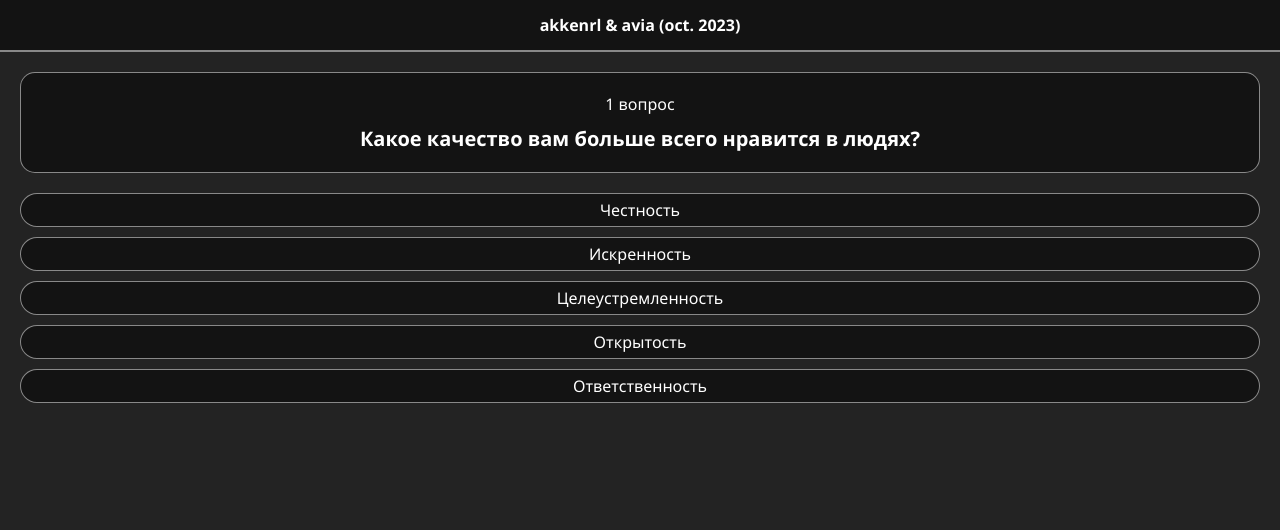
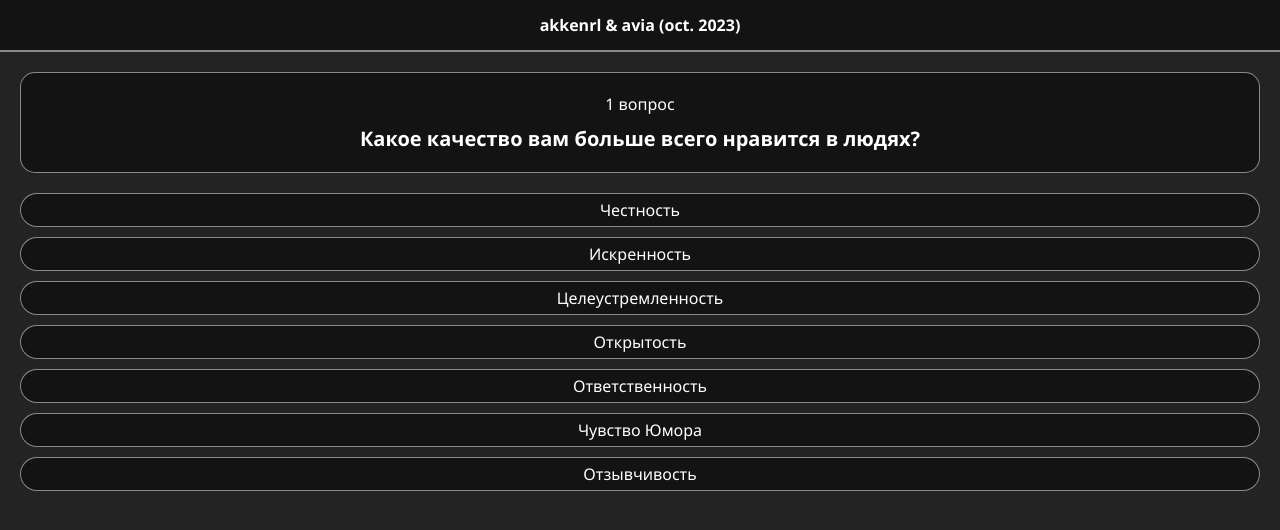
Before and after one commit to kkenrl/avia, a plain HTML site: page index.html in a window 1280 px wide. Drawn offline with Linux system fonts and the light colour scheme.

Commit message:
Add files via upload

```diff
--- a/index.html
+++ b/index.html
@@ -71,15 +71,15 @@
 
             <div class="questNum">0 вопрос</div>
 
-            <div class="questData">КАк тебя зовут?</div>
+            <div class="questData">Мимимамамууууу<br>Падажжите маленька страница грузиться!!!</div>
 
         </div>
 
         <div class="variants">
 
-            <div class="clickBox">11</div>
+            <div class="clickBox">МАУ</div>
 
-            <div class="clickBox">11</div>
+            <div class="clickBox">ГАФ</div>
 
         </div>
 
@@ -94,14 +94,18 @@
                     "Искренность",
                     "Целеустремленность",
                     "Открытость",
-                    "Ответственность"
+                    "Ответственность",
+                    "Чувство Юмора",
+                    "Отзывчивость"
                 ],
                 users:{
-                    "Честность":["Арина Алексеевга", "Диана Юрьевна", "Александра Николаевна", "Олег Михайлович", "Елизавета Владимировна"],
-                    "Искренность":["Анастасия Михайловна", "Иван Дмитриевич", "Юлиана Геннадьевна"],
+                    "Честность":["Арина Алексеевна", "Диана Юрьевна", "Александра Николаевна", "Олег Михайлович", "Елизавета Владимировна"],
+                    "Искренность":["Анастасия Михайловна", "Иван Дмитриевич", "Юлиана Геннадьевна", "Арина Егоровна"],
                     "Целеустремленность":["Александра Викторовна"],
-                    "Открытось":["Виталина Валерьевна"],
-                    "Ответственность":["Ольга Николаевна"]
+                    "Открытось":["Виталина Валерьевна", "Егор Саныч", "Олежка Генадевич"],
+                    "Ответственность":["Ольга Николаевна"],
+                    "Чувство Юмора":["Глеб Валерьевич"],
+                    "Отзывчивость":["Татьяна Витальевна"]
                 }
             },
             {
@@ -119,10 +123,10 @@
                     "Буфет":["Диана Юрьевна"],
                     "Амфитеатр":["Анастасия Михайловна", "Елизавета Владимировна", "Юлиана Геннадьевна"],
                     "Риторика":["Иван Дмитриевич"],
-                    "Столовая":["Александра Викторовна", "Ольга Николаевна"],
+                    "Столовая":["Александра Викторовна", "Ольга Николаевна", "Глеб Валерьевич", "Татьяна Витальевна"],
                     "Спортзал":["Виталина Валерьевна"],
                     "Отрядка профиля":["Александра Николаевна", "Олег Михайлович"],
-                    "Актовый зал":["Арина Алексеевна"]
+                    "Актовый зал":["Арина Алексеевна", "Егор Саныч", "Арина Егоровна", "Олежка Генадевич"]
                 }
             },
             {
@@ -135,8 +139,8 @@
                     "Не очень"
                 ],
                 users:{
-                    "♾️":["Александра Викторовна", "Виталина Валерьевна", "Ольга Николаевна", "Елизавета Владимировна"],
-                    "10":["Диана Юрьевна", "Александра Николаевна", "Арина Алексеевна", "Юлиана Геннадьевна"],
+                    "♾️":["Александра Викторовна", "Виталина Валерьевна", "Ольга Николаевна", "Елизавета Владимировна", "Татьяна Витальевна", "Олежка Генадевич"],
+                    "10":["Диана Юрьевна", "Александра Николаевна", "Арина Алексеевна", "Юлиана Геннадьевна", "Егор Саныч", "Глеб Валерьевич", "Арина Егоровна"],
                     "7":["Анастасия Михайловна"],
                     "8":["Иван Дмитриевич"],
                     "Не очень":["Олег Михайлович"]
@@ -153,18 +157,20 @@
                     "Я ничего не буду делать!!!",
                     "Сделаю вид что не узнал (а)",
                     "Умру от разрыва сердца😍",
-                    "Сделаю замут"
+                    "Сделаю замут",
+                    "Споём в дуэте)"
                 ],
                 users:{
-                    "Спрошу: Концерт Кишлака тут?": ["Диана Юрьевна"],
+                    "Спрошу: Концерт Кишлака тут?": ["Диана Юрьевна", "Глеб Валерьевич"],
                     "Возьму Выходной": ["Анастасия Михайловна"],
                     "Офигею": ["Иван Дмитриевич"],
                     "Украду": ["Александра Викторовна"],
                     "Когда приедет Эминем - тогда поговорим": ["Виталина Валерьевна"],
                     "Я ничего не буду делать!!!" : ["Александра Николаевна", "Олег Михайлович", "Юлиана Геннадьевна"],
                     "Сделаю вид что не узнал (а)":["Ольга Николаевна"],
-                    "Умру от разрыва сердца😍":["Арина Алексеевна"],
-                    "Сделаю замут":["Елизавета Владимировна"]
+                    "Умру от разрыва сердца😍":["Арина Алексеевна", "Олежка Генадевич"],
+                    "Сделаю замут":["Елизавета Владимировна", "Татьяна Витальевна", "Арина Егоровна"],
+                    "Споём в дуэте)":["Егор Саныч"]
                 }
             },
             {
@@ -188,8 +194,8 @@
                     "Они оба женского рода" : ["Александра Викторовна"],
                     "Те еще ископаемые" : ["Виталина Валерьевна"],
                     "Оба шумят":["Александра Николаевна"],
-                    "Они крутые":["Олег Михайлович"],
-                    "Ни того, ни другого нет в технопарке":["Арина Алексеевна"],
+                    "Они крутые":["Олег Михайлович", "Егор Саныч", "Глеб Валерьевич", "Арина Егоровна", "Олежка Генадевич"],
+                    "Ни того, ни другого нет в технопарке":["Арина Алексеевна", "Татьяна Витальевна"],
                     "В темноте выглядят одинаково":["Елизавета Владимировна"]
                 }
             },
@@ -208,10 +214,10 @@
                 ],
                 users: {
                     "На булку с маслом и жетон на метро, хватает":["Диана Юрьевна"],
-                    "Очень много":["Анастасия Михайловна", "Олег Михайлович"],
+                    "Очень много":["Анастасия Михайловна", "Олег Михайлович", "Арина Егоровна"],
                     "Все относительно":["Иван Дмитриевич"],
-                    "Зарабатываем - уже хорошо!": ["Александра Викторовна"],
-                    "Всегда хочется больше!":["Виталина Валерьевна", "Юлиана Геннадьевна"],
+                    "Зарабатываем - уже хорошо!": ["Александра Викторовна", "Глеб Валерьевич", "Олежка Генадевич"],
+                    "Всегда хочется больше!":["Виталина Валерьевна", "Юлиана Геннадьевна", "Егор Саныч"],
                     "Деньги это не главное в жизни!":["Александра Николаевна"],
                     "20 апельсинов и 10 бананов":["Ольга Николаевна"],
                     "Достаточно для того, чтобы сказать, что на работу я хожу явно не ради денег))":["Арина Алексеевна"],
@@ -228,11 +234,11 @@
                     "Вход и Выход"
                 ],
                 users:{
-                    "Много":["Диана Юрьевна", "Иван Дмитриевич", "Ольга Николаевна", "Арина Алексеевна", "Елизавета Владимировна", "Юлиана Геннадьевна"],
+                    "Много":["Диана Юрьевна", "Иван Дмитриевич", "Ольга Николаевна", "Арина Алексеевна", "Елизавета Владимировна", "Юлиана Геннадьевна", "Егор Саныч", "Глеб Валерьевич", "Татьяна Витальевна", "Арина Егоровна"],
                     "~40":["Анастасия Михайловна"],
                     "Это личное":["Александра Викторовна"],
                     "486":["Виталина Валерьевна"],
-                    "Вход и Выход":["Александра Николаевна", "Олег Михайлович"]
+                    "Вход и Выход":["Александра Николаевна", "Олег Михайлович", "Олежка Генадевич"]
                 }
             },
             {
@@ -252,16 +258,16 @@
                     "Рыбы"
                 ],
                 users:{
-                    "Овен":["Арина Алексеевна"],
+                    "Овен":["Арина Алексеевна", "Олежка Генадевич"],
                     "Телец":["Елизавета Владимировна"],
-                    "Близнецы":["Александра Викторовна"],
-                    "Рак":["Иван Дмитриевич", "Юлиана Геннадьевна"],
-                    "Лев":["Олег Михайлович", "Ольга Николаевна"],
+                    "Близнецы":["Александра Викторовна", "Глеб Валерьевич"],
+                    "Рак":["Иван Дмитриевич", "Юлиана Геннадьевна", "Егор Саныч"],
+                    "Лев":["Олег Михайлович", "Ольга Николаевна", "Арина Егоровна"],
                     "Дева":["Анастасия Михайловна"],
                     "Весы":[],
                     "Скорпион":[],
                     "Стрелец":[],
-                    "Козерог":["Александра Николаевна"],
+                    "Козерог":["Александра Николаевна", "Татьяна Витальевна"],
                     "Водолей":[],
                     "Рыбы":["Диана Юрьевна", "Виталина Валерьевна"]
                 }
@@ -280,11 +286,11 @@
                 users:{
                     "Чтобы чухать спинку":["Диана Юрьевна"],
                     "Чтобы быть красивым":["Анастасия Михайловна"],
-                    "Дышать":["Иван Дмитриевич"],
+                    "Дышать":["Иван Дмитриевич", "Арина Егоровна"],
                     "Помогать рту кушать":["Александра Викторовна", "Арина Алексеевна", "Юлиана Геннадьевна"],
-                    "Хвастается":["Виталина Валерьевна", "Елизавета Владимировна"],
-                    "Чтобы существовать":["Александра Николаевна", "Олег Михайлович"],
-                    "А зачем черепахе панцирь?":["Ольга Николаевна"]
+                    "Хвастается":["Виталина Валерьевна", "Елизавета Владимировна", "Егор Саныч", "Олежка Генадевич"],
+                    "Чтобы существовать":["Александра Николаевна", "Олег Михайлович", "Татьяна Витальевна"],
+                    "А зачем черепахе панцирь?":["Ольга Николаевна", "Глеб Валерьевич"]
                 }
             },
             {
@@ -313,13 +319,13 @@
                     "Виртуальная и дополненная реальность":["Олег Михайлович"],
                     "Зеленая химия":["Елизавета Владимировна"],
                     "Инженерная экология":["Анастасия Михайловна"],
-                    "Информационная безопасность":[],
-                    "Информационные и компьютерные технологии":["Ольга Николаевна", "Арина Алексеевна"],
+                    "Информационная безопасность":["Татьяна Витальевна"],
+                    "Информационные и компьютерные технологии":["Ольга Николаевна", "Арина Алексеевна", "Егор Саныч"],
                     "Лазерные технологии":["Иван Дмитриевич"],
                     "Машины и двигатели":["Александра Николаевна", "Арина Алексеевна"],
                     "Наноидустрия и нанотехнологии":[],
-                    "Природные ресурсы":[],
-                    "Робототехника":[],
+                    "Природные ресурсы":["Глеб Валерьевич"],
+                    "Робототехника":["Арина Егоровна"],
                     "Электроника и связь":[],
                     "Энергетика будущего":["Александра Викторовна"]
                 }
@@ -333,10 +339,10 @@
                     "Зависит от настроения"
                 ],
                 users:{
-                    "Черно-белая":["Диана Юрьевна", "Арина Алексеевна"],
+                    "Черно-белая":["Диана Юрьевна", "Арина Алексеевна", "Егор Саныч", "Глеб Валерьевич", "Татьяна Витальевна", "Арина Егоровна"],
                     "Бело-черная":["Виталина Валерьевна", "Александра Николаевна", "Ольга Николаевна", "Елизавета Владимировна"],
                     "Полосатая":["Анастасия Михайловна", "Иван Дмитриевич", "Олег Михайлович"],
-                    "Зависит от настроения":["Александра Викторовна", "Юлиана Геннадьевна"]
+                    "Зависит от настроения":["Александра Викторовна", "Юлиана Геннадьевна", "Олежка Генадевич"]
                 }
             },
             {
@@ -349,17 +355,21 @@
                     "Зеленый",
                     "Белый",
                     "Синий",
-                    "Голубой"
+                    "Голубой",
+                    "Красный",
+                    "Желтый"
                 ],
                 users:{
-                    "Фиолетовый":["Диана Юрьевна", "Анастасия Михайловна"],
+                    "Фиолетовый":["Диана Юрьевна", "Анастасия Михайловна", "Егор Саныч"],
                     "Мятный":["Иван Дмитриевич"],
                     "Розовый":["Александра Викторовна"],
                     "Зеленый":["Виталина Валерьевна"],
                     "Белый":["Александра Николаевна", "Юлиана Геннадьевна"],
                     "Синий":["Олег Михайлович", "Ольга Николаевна"],
-                    "Голубой":["Арина Алексеевна"],
-                    "Черный":["Елизавета Владимировна"]
+                    "Голубой":["Арина Алексеевна", "Татьяна Витальевна"],
+                    "Черный":["Елизавета Владимировна", "Егор Саныч", "Олежка Генадевич"],
+                    "Красный":["Глеб Валерьевич"],
+                    "Желтый":["Арина Егоровна"]
                 }
             },
             {
@@ -371,16 +381,18 @@
                     "Хабиб - Ягода-малинка",
                     "ДЕТИ RAVE - На киевском динамо",
                     "Galibri & Mavik - Федерико Феллини",
-                    "Anna Asti - Царица"
+                    "Anna Asti - Царица",
+                    "Bahroma - Пока - пора"
                 ],
                 users:{
                     "Акула - Кислотный DJ":["Диана Юрьевна", "Виталина Валерьевна"],
                     "GSPD - Евродэнс":["Иван Дмитриевич"],
                     "Хабиб - Ягода-малинка":["Александра Викторовна"],
                     "ДЕТИ RAVE - На киевском динамо":["Виталина Валерьевна"],
-                    "Все!1!":["Александра Николаевна", "Ольга Николаевна"],
-                    "Galibri & Mavik - Федерико Феллини":["Олег Михайлович"],
-                    "Anna Asti - Царица":["Арина Алексеевна"]
+                    "Все!1!":["Александра Николаевна", "Ольга Николаевна", "Егор Саныч", "Татьяна Витальевна"],
+                    "Galibri & Mavik - Федерико Феллини":["Олег Михайлович", "Олежка Генадевич"],
+                    "Anna Asti - Царица":["Арина Алексеевна"],
+                    "Bahroma - Пока - пора":["Глеб Валерьевич", "Арина Егоровна"]
                 }
             },
             {
@@ -393,8 +405,8 @@
                 ],
                 users:{
                     "Во такой мужик 👍🏻":["Диана Юрьевна"],
-                    "Нет":["Анастасия Михайловна"],
-                    "Ес 💅":["Юлиана Геннадьевна", "Елизавета Владимировна", "Иван Дмитриевич", "Виталина Валерьевна", "Александра Николаевна", "Олег Михайлович", "Ольга Николаевна", "Арина Алексеевна"],
+                    "Нет":["Анастасия Михайловна", "Татьяна Витальевна"],
+                    "Ес 💅":["Юлиана Геннадьевна", "Елизавета Владимировна", "Иван Дмитриевич", "Виталина Валерьевна", "Александра Николаевна", "Олег Михайлович", "Ольга Николаевна", "Арина Алексеевна", "Егор Саныч", "Глеб Валерьевич", "Арина Егоровна", "Олежка Генадевич"],
                     "Живет в моих воспоминаниях":["Александра Викторовна"]
                 }
             },
@@ -406,8 +418,8 @@
                     "Учора"
                 ],
                 users:{
-                    "Заутра":["Диана Юрьевна", "Анастасия Михайловна", "Виталина Валерьевна", "Александра Николаевна", "Ольга Николаевна", "Арина Алексеевна", "Елизавета Владимировна", "Юлиана Геннадьевна"],
-                    "Сёння":["Олег Михайлович"],
+                    "Заутра":["Диана Юрьевна", "Анастасия Михайловна", "Виталина Валерьевна", "Александра Николаевна", "Ольга Николаевна", "Арина Алексеевна", "Елизавета Владимировна", "Юлиана Геннадьевна", "Егор Саныч", "Татьяна Витальевна", "Арина Егоровна", "Олежка Генадевич"],
+                    "Сёння":["Олег Михайлович", 'Глеб Валерьевич'],
                     "Учора":["Иван Дмитриевич", "Александра Викторовна"]
                 }
             }
@@ -448,7 +460,21 @@
         }
 
         let photo = {
-            "Диана Юрьевна":'dianaU.jpg'
+            "Диана Юрьевна":'dianaU.jpg',
+            "Арина Егоровна":"arinaE.jpg",
+            "Олежка Генадевич":"olegG.jpg",
+            "Арина Алексеевна":"arinaAle.jpg",
+            "Александра Николаевна":"",
+            "Олег Михайлович":"",
+            "Елизавета Владимировна":"",
+            "Анастасия Михайловна":"",
+            "Иван Дмитриевич":"",
+            "Юлиана Геннальевна":"",
+            "Александра Викторовна":"",
+            "Виталина Валерьевна":"",
+            "Егор Саныч":"",
+            "Глеб Валерьевич":"",
+            "Татьяна Витальевна":""
         }
 
         function end() {
```
Also changed, not shown: alexaV.jpg (added), alexandraN.jpg (added), arinaE.jpg (added), egorSas.jpg (added), eliza.jpg (added), glebV.jpg (added), ivanD.jpg (added), juliana.jpg (added), nastyaM.jpg (added), olegG.jpg (added), olegM.jpg (added), vitalina.jpg (added), аrinaAle.jpg (added).
